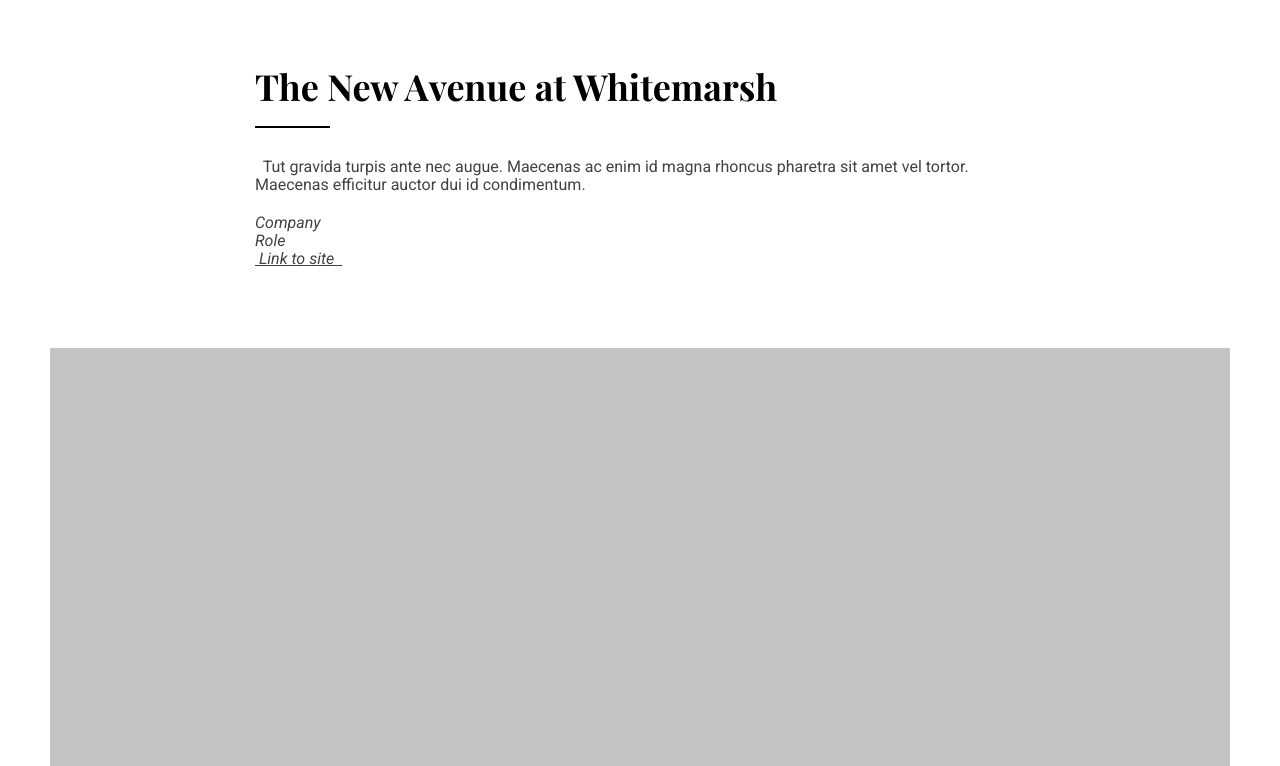
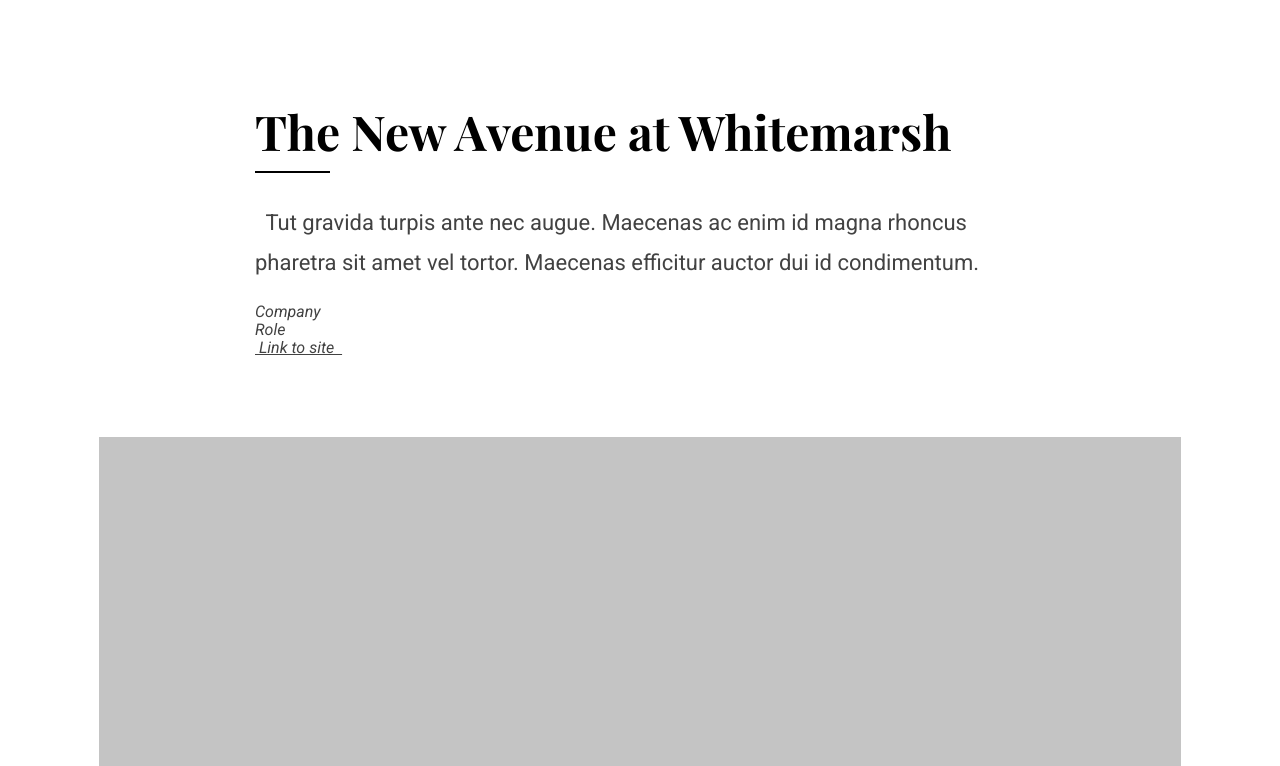
Before and after one commit to ashleighc207/ilundy-portfolio, a plain HTML site: page project-avenue.html in a window 1280 px wide. Shown: the part 1074-1840 px from the top of the page. Drawn offline with nearby package versions, Linux system fonts and the light colour scheme.

Commit message:
adjust project page per UX updated

```diff
--- a/styles.css
+++ b/styles.css
@@ -167,7 +167,7 @@ main {
   font-family: 'Playfair Display', serif;
   font-style: normal;
   font-weight: bold;
-  font-size: 36px;
+  font-size: 48px;
   line-height: 70px;
   color: #000000;
 }
@@ -176,8 +176,8 @@ main {
   font-family: 'Roboto', sans-serif;
   font-style: italic;
   font-weight: normal;
-  font-size: 16px;
-  line-height: 18px;
+  font-size: 22px;
+  line-height: 40px;
   color: #424242;
 }
 
@@ -217,14 +217,14 @@ main {
 }
 
 .detail-project-wrapper {
-  margin-top: 1000px;
+  margin-top: 1045px;
 }
 
 .project-image-tile {
   height: 800px;
-  width: 100%;
+  width: calc(83.3% + 100px);
   background: #C4C4C4;
-  margin: 80px 0px;
+  margin: 80px auto;
 }
 
 .project-image-tile:last-child {
@@ -271,15 +271,15 @@ main {
 
 .next-button {
   background: #E7008C;
-  width: 260px;
-  height: 100px;
+  width: 200px;
+  height: 80px;
   color: #ffffff;
   margin: 0 auto;
   display: flex;
   font-family: Roboto;
   font-style: normal;
   font-weight: 500;
-  font-size: 26px;
+  font-size: 18px;
   line-height: 20px;
   text-align: center;
   letter-spacing: 0.15em;
```
